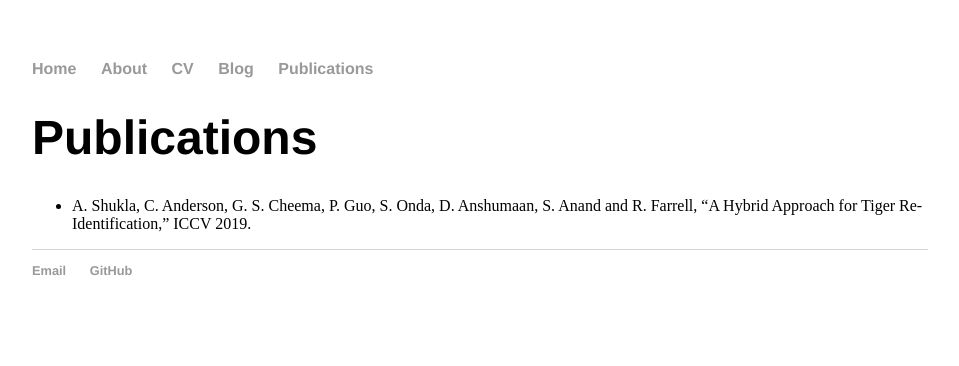
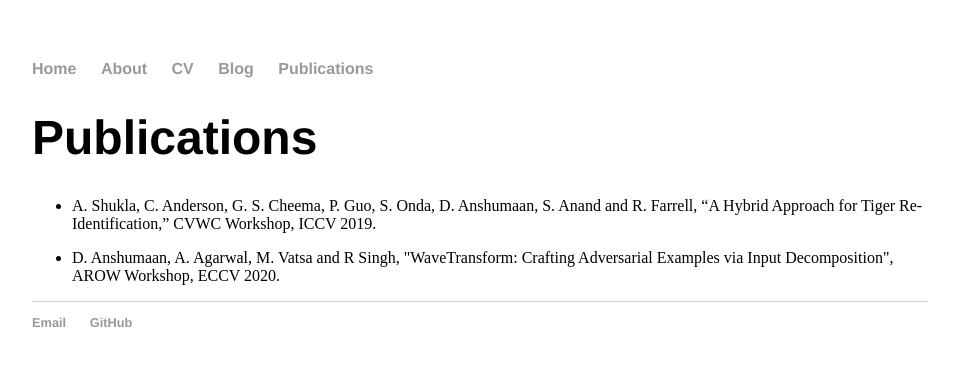
Before and after one commit to divyam02/divyam02_backup.github.io, a Jekyll site: the page built from publications/index.html, in a window 1280 px wide. Shown: the top 366 px of the page, without its empty margins (160-1119 px from the left). Built offline with Jekyll 4.4.1, drawn with Linux system fonts in a browser that asks for light colours.

Commit message:
Update index.html

```diff
--- a/publications/index.html
+++ b/publications/index.html
@@ -4,8 +4,12 @@ title: Divyam Anshumaan
 ---
 <div class="blurb">
 	<h1>Publications</h1>
-  <ul>
- 	<li>A. Shukla, C. Anderson, G. S. Cheema, P. Guo, S. Onda, D. Anshumaan, S. Anand and R. Farrell, “A Hybrid Approach for Tiger
-  Re-Identification,” ICCV 2019.</li>
-  </ul>
+	<ul>
+		<li>A. Shukla, C. Anderson, G. S. Cheema, P. Guo, S. Onda, D. Anshumaan, S. Anand and R. Farrell, “A Hybrid Approach for Tiger
+	Re-Identification,” CVWC Workshop, ICCV 2019.</li>
+	</ul>
+	  <ul>
+		<li>D. Anshumaan, A. Agarwal, M. Vatsa and R Singh, "WaveTransform: Crafting Adversarial Examples via Input Decomposition",
+		  AROW Workshop, ECCV 2020.</li>
+	  </ul>
 </div><!-- /.blurb -->
```
